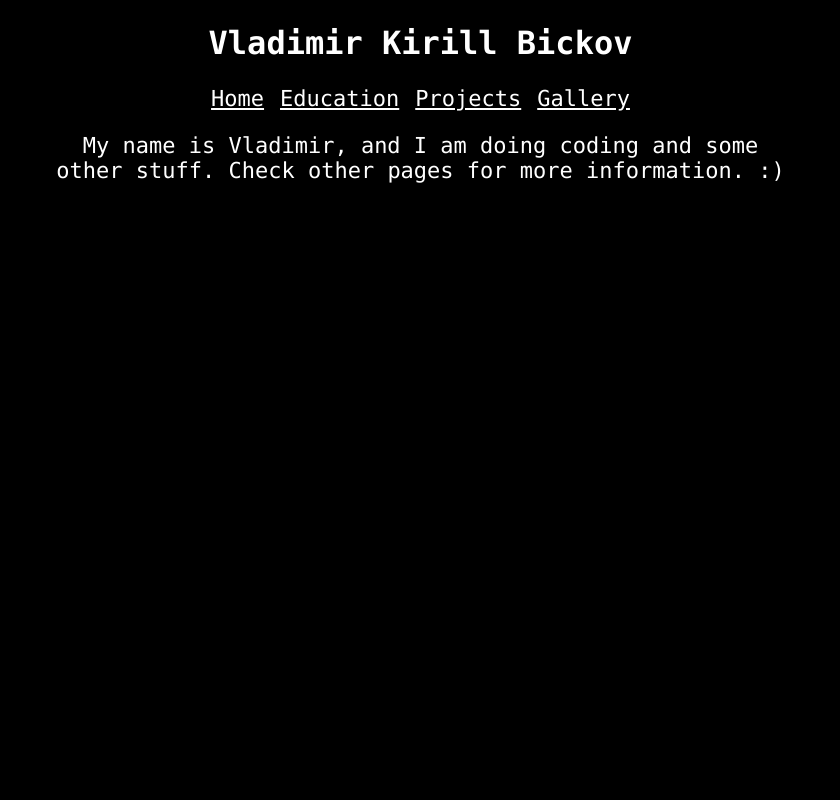
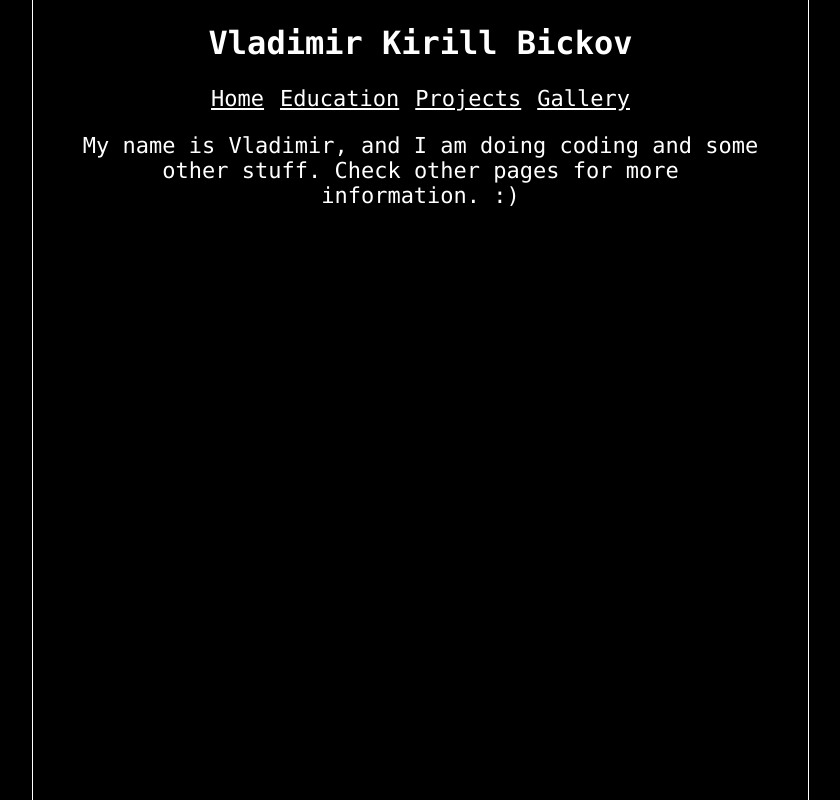
Before and after one commit to nevolodia/nevolodia.github.io, a React (Create React App) app: page / in a window 1280 px wide. Shown: the whole page, without its empty margins (212-1052 px from the left). Built offline with nearby package versions, Linux system fonts and the light colour scheme.

Commit message:
CSS variable bug fixed.

```diff
--- a/src/css/gallery-component.css
+++ b/src/css/gallery-component.css
@@ -5,7 +5,7 @@
 	margin-top: 2rem;
 }
 
-@media (min-width: var(--width-breakpoint)) {
+@media (min-width: 1050px) {
 	.gallery-component {
 		gap: 1rem;
 	}
--- a/src/css/main.css
+++ b/src/css/main.css
@@ -1,7 +1,3 @@
-:root {
-	--width-breakpoint: 1050px;
-}
-
 .bg {
 	width: 100% !important;
 	min-height: 100vh;
@@ -21,7 +17,7 @@
 	padding: 0 1.125rem 2rem;
 }
 
-@media (min-width: var(--width-breakpoint)) {
+@media (min-width: 1050px) {
 	.main {
 		border-right: 1px solid #ffffff;
 		border-left: 1px solid #ffffff;
```
